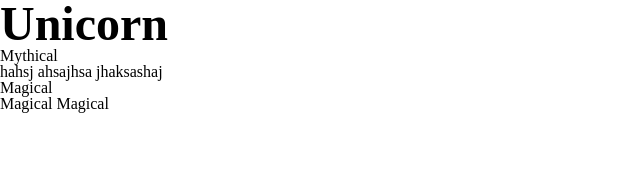
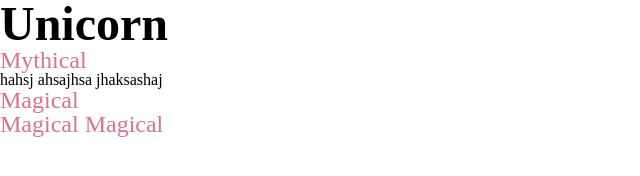
Before and after one commit to juliannapie/unicorn, a plain HTML site: page index.html in a window 1280 px wide. Shown: the whole page, without its empty margins (0-640 px from the left). Drawn offline with Linux system fonts and the light colour scheme.

Commit message:
updated css.style
added h2 size and color

```diff
--- a/styles.css
+++ b/styles.css
@@ -52,3 +52,8 @@ h1 {
     font-weight: bold;
     font-size: 3em;
 }
+
+h2 {
+    font-size: 1.5em;
+    color: palevioletred;
+}
```
